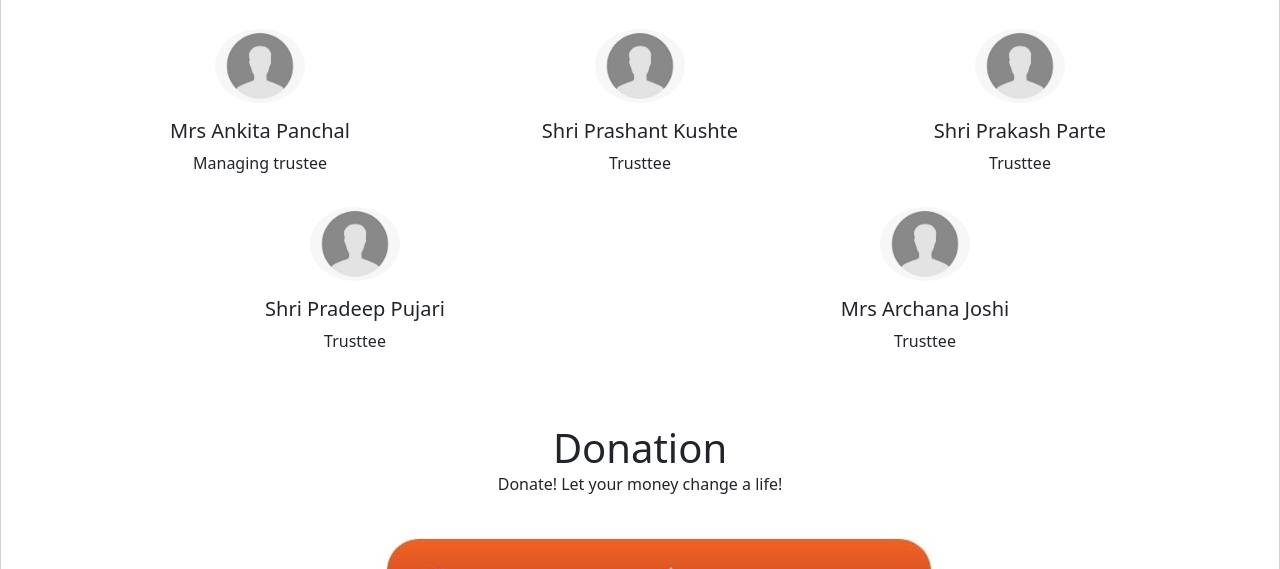
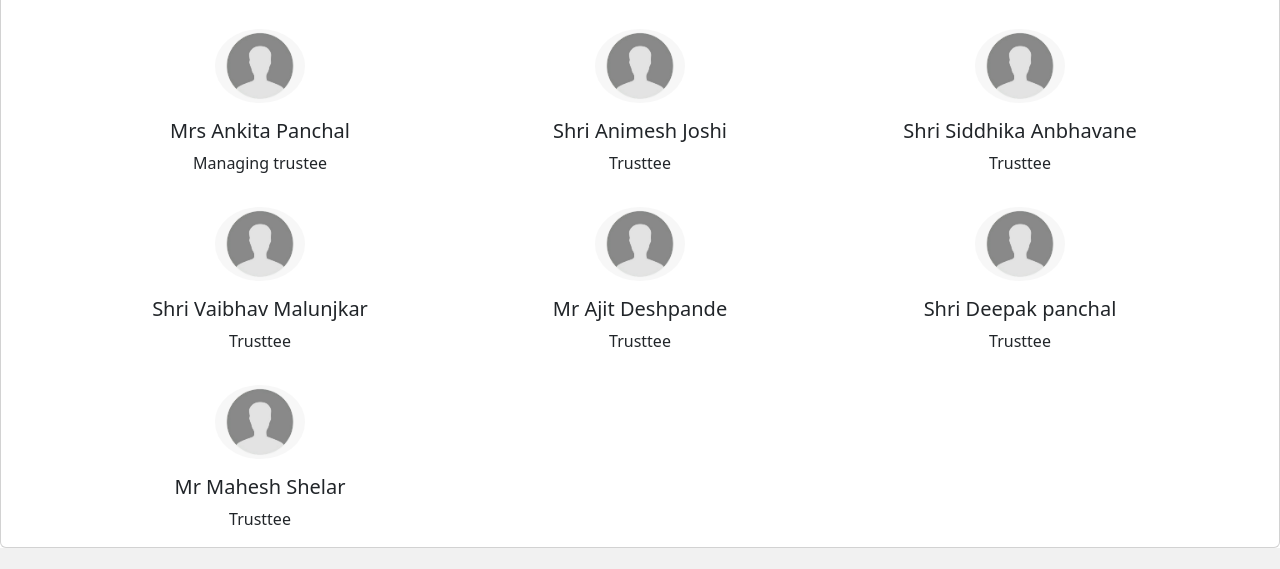
Before and after one commit to Yagneshdxt/demo.github.io, a plain HTML site: page index.html in a window 1280 px wide. Shown: the part 1159-1728 px from the top of the page. Drawn offline with nearby package versions, Linux system fonts and the light colour scheme.

Commit message:
fix: removed donation link and updated trustee name

```diff
--- a/index.html
+++ b/index.html
@@ -67,12 +67,12 @@
             <li class="nav-item">
               <a class="nav-link" href="aartibook.html">AARTI BOOK</a>
             </li>
-            <li class="nav-item">
+            <!-- <li class="nav-item">
               <a class="nav-link" href="trustee.html">TRUSTTEE</a>
             </li>
             <li class="nav-item">
               <a class="nav-link" href="index.html#Donation">DONATION</a>
-            </li>
+            </li> -->
           </ul>
           <!-- <form class="d-flex" role="search">
                     <input class="form-control me-2" type="search" placeholder="Search" aria-label="Search">
@@ -226,7 +226,7 @@
                     src="assets/img/emptyProfile.png"
                     width="90"
                   />
-                  <h5 class="mt-3 name">Shri Prashant Kushte</h5>
+                  <h5 class="mt-3 name">Shri Animesh Joshi</h5>
                   <span class="work d-block">Trusttee</span>
                   <!-- <span class="work d-block">real estate</span>
                             <div class="mt-4 about"><span>is a long established fact that eader&nbsp; will be
@@ -243,7 +243,7 @@
                     src="assets/img/emptyProfile.png"
                     width="90"
                   />
-                  <h5 class="mt-3 name">Shri Prakash Parte</h5>
+                  <h5 class="mt-3 name">Shri Siddhika Anbhavane</h5>
                   <span class="work d-block">Trusttee</span>
                   <!-- <span class="work d-block">real estate</span>
                         <div class="mt-4 about"><span>is a long established fact that eader&nbsp; will be
@@ -255,14 +255,14 @@
               </div>
             </div>
             <div class="row">
-              <div class="col-md-6">
+              <div class="col-md-4">
                 <div class="bg-white p-3 text-center rounded box">
                   <img
                     class="img-responsive rounded-circle"
                     src="assets/img/emptyProfile.png"
                     width="90"
                   />
-                  <h5 class="mt-3 name">Shri Pradeep Pujari</h5>
+                  <h5 class="mt-3 name">Shri Vaibhav Malunjkar</h5>
                   <span class="work d-block">Trusttee</span>
                   <!-- <span class="work d-block">real estate</span>
                     <div class="mt-4 about"><span>is a long established fact that eader&nbsp; will be
@@ -272,14 +272,51 @@
                     </div> -->
                 </div>
               </div>
-              <div class="col-md-6">
+              <div class="col-md-4">
                 <div class="bg-white p-3 text-center rounded box">
                   <img
                     class="img-responsive rounded-circle"
                     src="assets/img/emptyProfile.png"
                     width="90"
                   />
-                  <h5 class="mt-3 name">Mrs Archana Joshi</h5>
+                  <h5 class="mt-3 name">Mr Ajit Deshpande</h5>
+                  <span class="work d-block">Trusttee</span>
+                  <!-- <span class="work d-block">real estate</span>
+                    <div class="mt-4 about"><span>is a long established fact that eader&nbsp; will be
+                            distracted by the readable content.</span></div>
+                    <div class="mt-4">
+                        <h6 class="v-profile">View Profile</h6>
+                    </div> -->
+                </div>
+              </div>
+              <div class="col-md-4">
+                <div class="bg-white p-3 text-center rounded box">
+                  <img
+                    class="img-responsive rounded-circle"
+                    src="assets/img/emptyProfile.png"
+                    width="90"
+                  />
+                  <h5 class="mt-3 name">Shri Deepak panchal</h5>
+                  <span class="work d-block">Trusttee</span>
+                  <!-- <span class="work d-block">real estate</span>
+                    <div class="mt-4 about"><span>is a long established fact that eader&nbsp; will be
+                            distracted by the readable content.</span></div>
+                    <div class="mt-4">
+                        <h6 class="v-profile">View Profile</h6>
+                    </div> -->
+                </div>
+              </div>
+            </div>
+            <div class="row">
+
+              <div class="col-md-4">
+                <div class="bg-white p-3 text-center rounded box">
+                  <img
+                    class="img-responsive rounded-circle"
+                    src="assets/img/emptyProfile.png"
+                    width="90"
+                  />
+                  <h5 class="mt-3 name">Mr Mahesh Shelar</h5>
                   <span class="work d-block">Trusttee</span>
                   <!-- <span class="work d-block">real estate</span>
                     <div class="mt-4 about"><span>is a long established fact that eader&nbsp; will be
@@ -292,7 +329,7 @@
             </div>
           </div>
         </div>
-        <div>
+        <!-- <div>
           <a  href="upi://pay?pa=8828089446.eazypay@icici&pn=Pradnyapuri Shri Swami Samarth Religious and Charitable Trust&cu=INR" class="btn">
           <div class="container text-center mt-5 mb-2">
             <h1 class="mb-0">Donation</h1>
@@ -312,7 +349,7 @@
             </div>
           </div>
           </a>
-        </div>
+        </div> -->
       </div>
     </div>
     <a
```
Also changed, not shown: aartibook.html (+2 -2 lines), dataprivacypolicy.html (+2 -2 lines), education.html (+2 -2 lines), gallery.html (+2 -2 lines), social.html (+2 -2 lines), trustee.html (+2 -2 lines).
